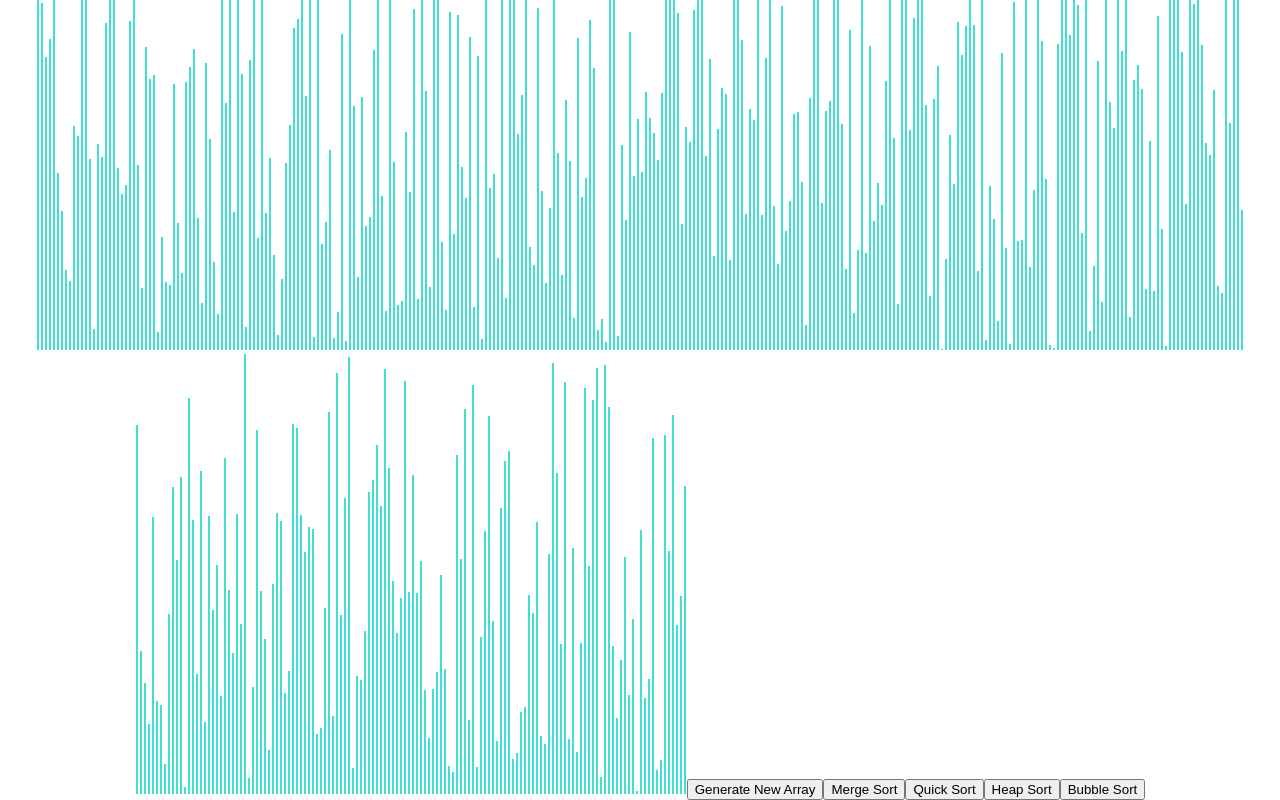
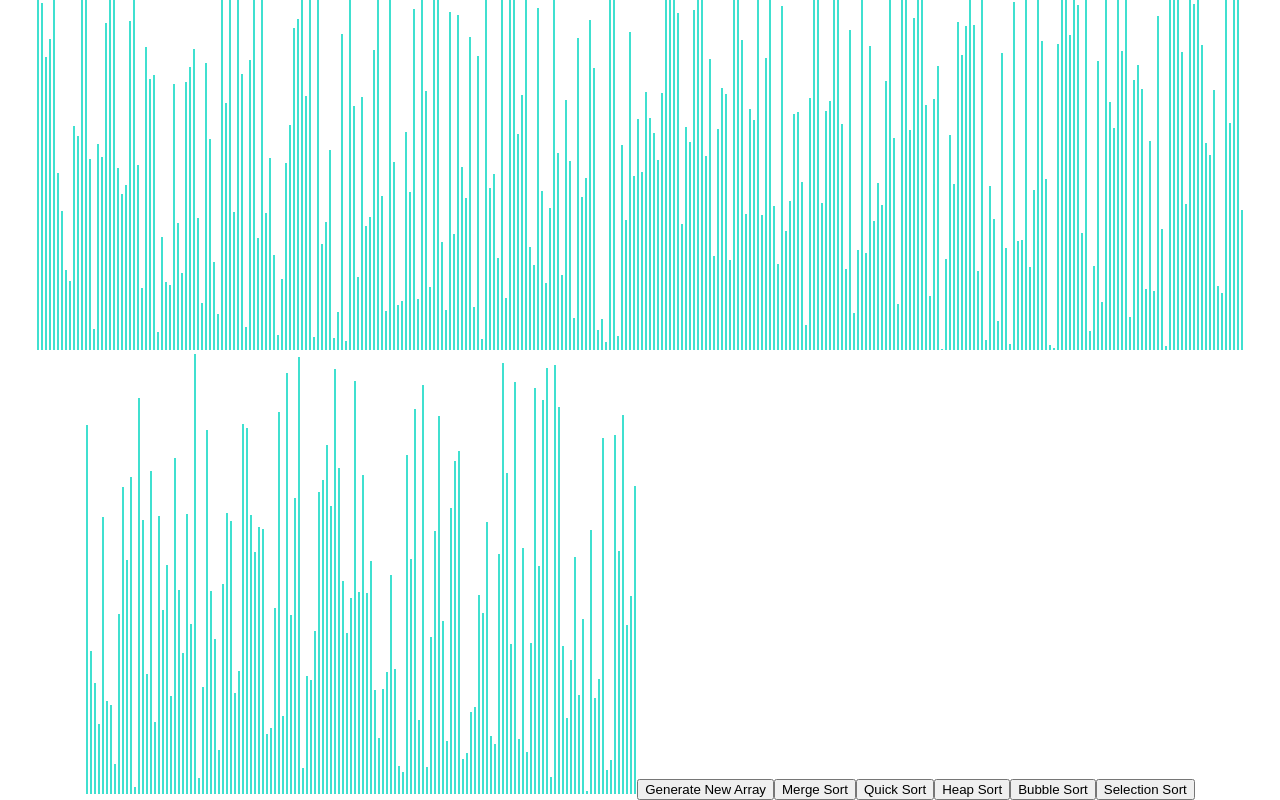
Before and after one commit to ozkazanc/sorting-visualizer, a React (Create React App) app: page / in a window 1280 px wide. Shown: the part 189-989 px from the top of the page. Built offline with nearby package versions, Linux system fonts and the light colour scheme.

Commit message:
Selection sort done

```diff
--- a/src/SortingAlgorithms/SortingAlgorithms.js
+++ b/src/SortingAlgorithms/SortingAlgorithms.js
@@ -256,3 +256,38 @@ function heapify(array, size, rootIdx, animations){
     animations.push([largest, array[largest]]);
   }
 }
+
+// Selection Sort ===============================
+export function getSelectionSortAnimation(array){
+  const animations = [];
+  selectionSortHelper(array, animations);
+  return animations;
+}
+
+function selectionSortHelper(array, animations){
+  for(let i = 0; i < array.length; i++){
+    let jMin = i;
+
+    for(let j = i + 1; j < array.length; j++){
+      animations.push([j, jMin]);
+      animations.push([j, jMin]);
+      animations.push([-1, -1]);
+      animations.push([-1, -1]);
+
+      if(array[j] < array[jMin]){
+        jMin = j;
+      }
+    }
+
+    if(jMin != i) {
+      animations.push([-1, -1]);
+      animations.push([-1, -1]);
+      animations.push([jMin, array[i]]);
+      animations.push([i, array[jMin]]);
+
+      let temp = array[i];
+      array[i] = array[jMin];
+      array[jMin] = temp;
+    }
+  }
+}
--- a/src/SortingVisualizer/SortingVisualizer.jsx
+++ b/src/SortingVisualizer/SortingVisualizer.jsx
@@ -5,7 +5,8 @@ import
     getMergeSortAnimation,
     getBubbleSortAnimation,
     getQuickSortAnimation,
-    getHeapSortAnimation
+    getHeapSortAnimation,
+    getSelectionSortAnimation
 } from '../SortingAlgorithms/SortingAlgorithms.js';
 
 // Change this value for the speed of the animations.
@@ -166,6 +167,37 @@ export default class SortingVisualizer extends React.Component {
         }
     }
 
+    selectionSort() {
+        const animations = getSelectionSortAnimation(this.state.array);
+        for(let i = 0; i < animations.length; i++){
+            const arrayBars = document.getElementsByClassName('array-bar');
+            const isColorChange = i % 4 === 0 || i % 4 === 1;
+            if(isColorChange) {
+                const [firstBarIdx, secondBarIdx] = animations[i];
+                if(firstBarIdx < 0 || secondBarIdx < 0) continue;
+
+                const firstBarStyle = arrayBars[firstBarIdx].style;
+                const secondBarStyle = arrayBars[secondBarIdx].style;
+                const color = i % 4 === 0 ? SECONDARY_COLOR : PRIMARY_COLOR;
+
+                setTimeout(() => {
+                    firstBarStyle.backgroundColor = color;
+                    secondBarStyle.backgroundColor = color;
+                }, i * ANIMATION_SPEED_MS);
+            }
+
+            else {
+                setTimeout(() => {
+                    const [firstBarIdx, newHeight] = animations[i];
+                    if(firstBarIdx < 0 || newHeight < 0) return;
+
+                    const firstBarStyle = arrayBars[firstBarIdx].style;
+                    firstBarStyle.height = `${newHeight}px`;
+                }, i * ANIMATION_SPEED_MS);
+            }
+        }
+    }
+
     render() {
         const {array} = this.state;
 
@@ -186,6 +218,7 @@ export default class SortingVisualizer extends React.Component {
                 <button onClick={() => this.quickSort() }>Quick Sort</button>
                 <button onClick={() => this.heapSort()  }>Heap Sort</button>
                 <button onClick={() => this.bubbleSort()}>Bubble Sort</button>
+                <button onClick={() => this.selectionSort()}>Selection Sort</button>
             </div>
         );
     }
```
